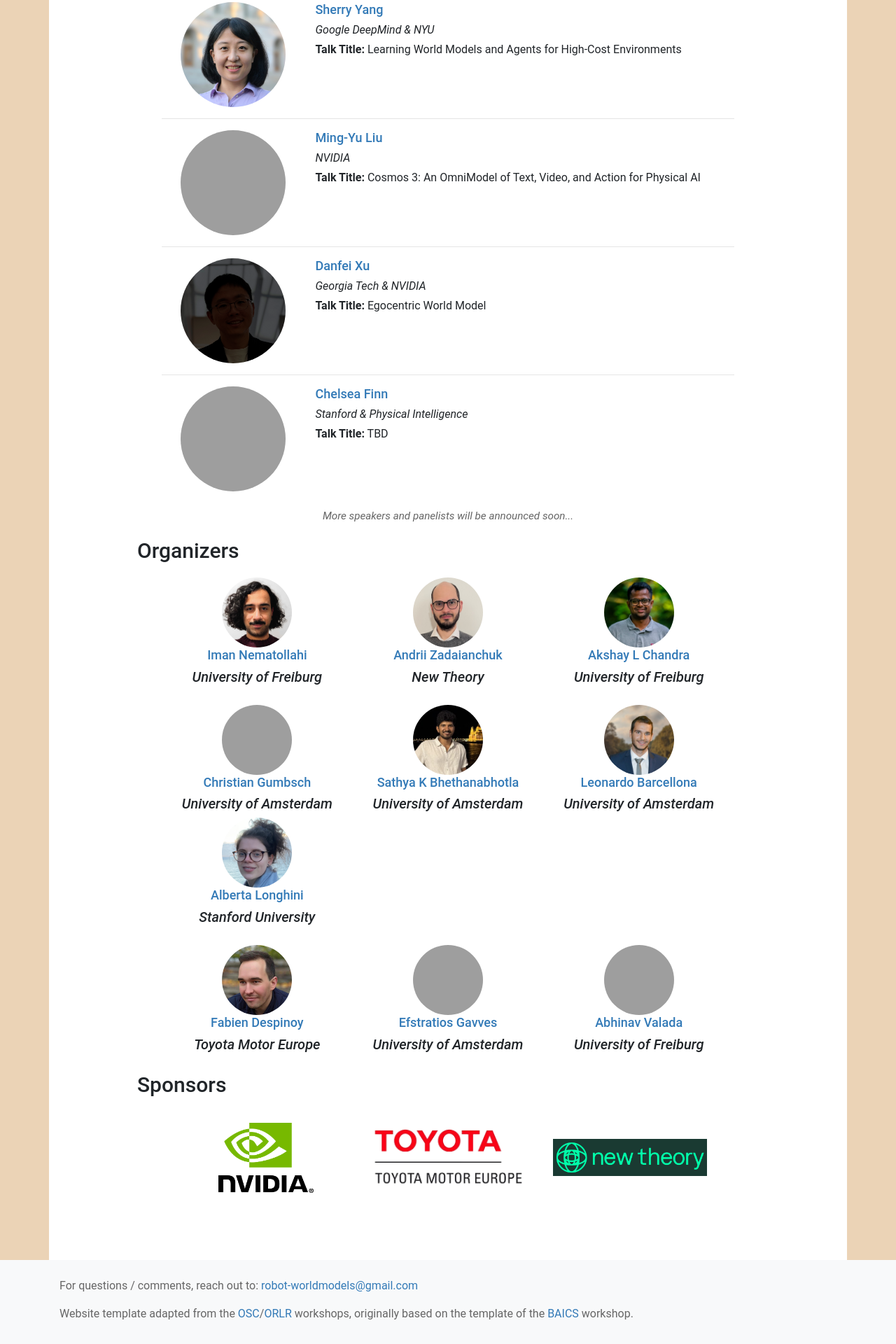
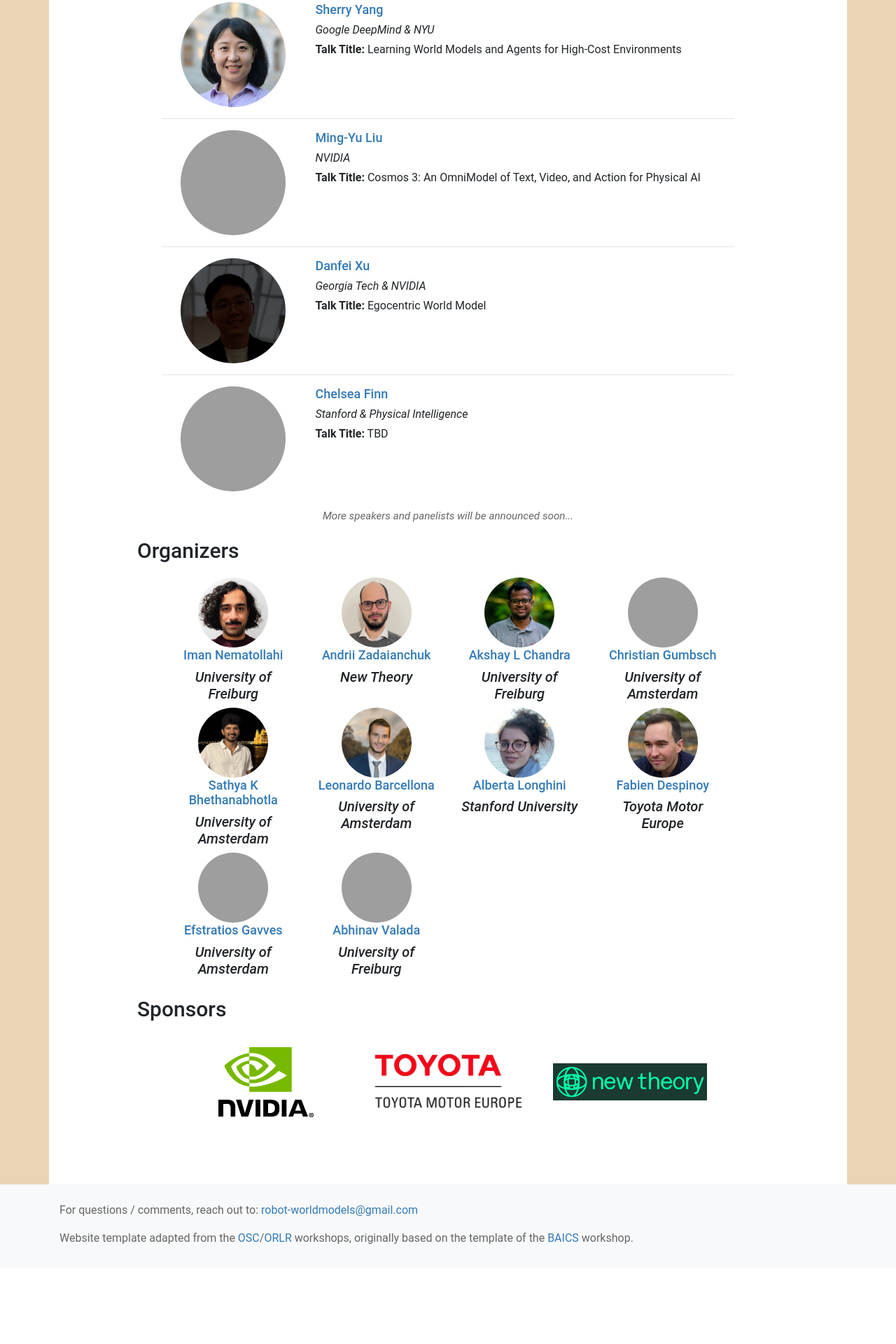
Before and after one commit to robot-worldmodels/robot-worldmodels.github.io, a Jekyll site: the page built from index.html, in a window 1280 px wide. Shown: the part 2000-3920 px from the top of the page at 70% size. Built offline with Jekyll 4.4.1, drawn with Linux system fonts in a browser that asks for light colours; nearby versions of some CDN libraries; after the commit the page ends 3812 px from its top, so only the background shows below that; grey boxes are pictures that could not be loaded.

Commit message:
switch organizers to four-per-row grid

```diff
--- a/index.html
+++ b/index.html
@@ -154,7 +154,7 @@
   <div class="container">
     <div class="row wow fadeInRightBig" data-animation-delay="200">
 
-      <div class="col-sm-4 wow fadeInRightBig" data-animation-delay="200">
+      <div class="col-sm-3 wow fadeInRightBig" data-animation-delay="200">
         <center><img class="img-responsive img-rounded" style="border-radius: 50%" height="100" width="100"
             src="images/organizers/nematollahi.jpg" alt="Iman Nematollahi"></center>
         <a href="https://imanema.com/">
@@ -167,7 +167,7 @@
         </h5>
       </div>
 
-      <div class="col-sm-4 wow fadeInRightBig" data-animation-delay="200">
+      <div class="col-sm-3 wow fadeInRightBig" data-animation-delay="200">
         <center><img class="img-responsive img-rounded" style="border-radius: 50%" height="100" width="100"
             src="images/organizers/zadaianchuk.jpg" alt="Andrii Zadaianchuk"></center>
         <a href="https://zadaianchuk.github.io/">
@@ -180,7 +180,7 @@
         </h5>
       </div>
 
-      <div class="col-sm-4 wow fadeInRightBig" data-animation-delay="200">
+      <div class="col-sm-3 wow fadeInRightBig" data-animation-delay="200">
         <center><img class="img-responsive img-rounded" style="border-radius: 50%" height="100" width="100"
             src="images/organizers/chandra.png" alt="Akshay L Chandra"></center>
         <a href="https://akshaychandra.com/">
@@ -193,11 +193,7 @@
         </h5>
       </div>
 
-    </div>
-
-    <div class="row wow fadeInRightBig" data-animation-delay="200">
-
-      <div class="col-sm-4 wow fadeInRightBig" data-animation-delay="200">
+      <div class="col-sm-3 wow fadeInRightBig" data-animation-delay="200">
         <center><img class="img-responsive img-rounded" style="border-radius: 50%" height="100" width="100"
             src="images/organizers/gumbsch.png" alt="Christian Gumbsch"></center>
         <a href="https://cgumbsch.github.io/">
@@ -210,7 +206,7 @@
         </h5>
       </div>
 
-      <div class="col-sm-4 wow fadeInRightBig" data-animation-delay="200">
+      <div class="col-sm-3 wow fadeInRightBig" data-animation-delay="200">
         <center><img class="img-responsive img-rounded" style="border-radius: 50%" height="100" width="100"
             src="images/organizers/bhethanabhotla.jpeg" alt="Sathya K Bhethanabhotla"></center>
         <a href="https://ivi.fnwi.uva.nl/vislab/author/sathya-kamesh-bhethanabhotla/">
@@ -223,7 +219,7 @@
         </h5>
       </div>
 
-      <div class="col-sm-4 wow fadeInRightBig" data-animation-delay="200">
+      <div class="col-sm-3 wow fadeInRightBig" data-animation-delay="200">
         <center><img class="img-responsive img-rounded" style="border-radius: 50%" height="100" width="100"
             src="images/organizers/barcellona.jpg" alt="Leonardo Barcellona"></center>
         <a href="https://leobarcellona.github.io/">
@@ -236,7 +232,7 @@
         </h5>
       </div>
 
-      <div class="col-sm-4 wow fadeInRightBig" data-animation-delay="200">
+      <div class="col-sm-3 wow fadeInRightBig" data-animation-delay="200">
         <center><img class="img-responsive img-rounded" style="border-radius: 50%" height="100" width="100"
             src="images/organizers/longhini.png" alt="Alberta Longhini"></center>
         <a href="https://albilo17.github.io/">
@@ -249,12 +245,7 @@
         </h5>
       </div>
 
-    </div>
-
-    <div class="row wow fadeInRightBig" data-animation-delay="200">
-
-
-      <div class="col-sm-4 wow fadeInRightBig" data-animation-delay="200">
+      <div class="col-sm-3 wow fadeInRightBig" data-animation-delay="200">
         <center><img class="img-responsive img-rounded" style="border-radius: 50%" height="100" width="100"
             src="images/organizers/despinoy.JPG" alt="Fabien Despinoy"></center>
         <a href="https://scholar.google.com/citations?user=0a8l_HUAAAAJ&hl=fr">
@@ -266,7 +257,8 @@
           <center><i>Toyota Motor Europe</i></center>
         </h5>
       </div>
-      <div class="col-sm-4 wow fadeInRightBig" data-animation-delay="200">
+
+      <div class="col-sm-3 wow fadeInRightBig" data-animation-delay="200">
         <center><img class="img-responsive img-rounded" style="border-radius: 50%" height="100" width="100"
             src="images/organizers/gavves.jpg" alt="Efstratios Gavves"></center>
         <a href="https://www.egavves.com/">
@@ -279,7 +271,7 @@
         </h5>
       </div>
 
-      <div class="col-sm-4 wow fadeInRightBig" data-animation-delay="200">
+      <div class="col-sm-3 wow fadeInRightBig" data-animation-delay="200">
         <center><img class="img-responsive img-rounded" style="border-radius: 50%" height="100" width="100"
             src="images/organizers/valada.jpg" alt="Abhinav Valada"></center>
         <a href="https://rl.informatik.uni-freiburg.de/people/valada">
```
Also changed, not shown: 1 other file.
